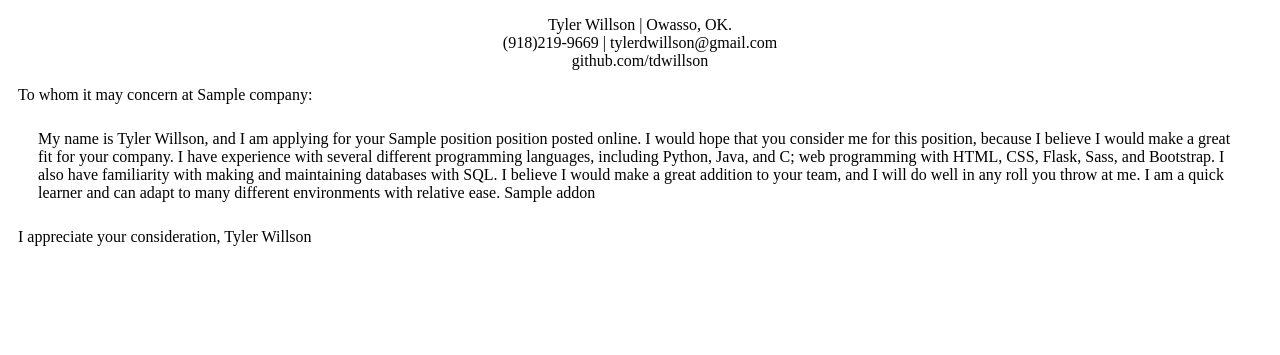
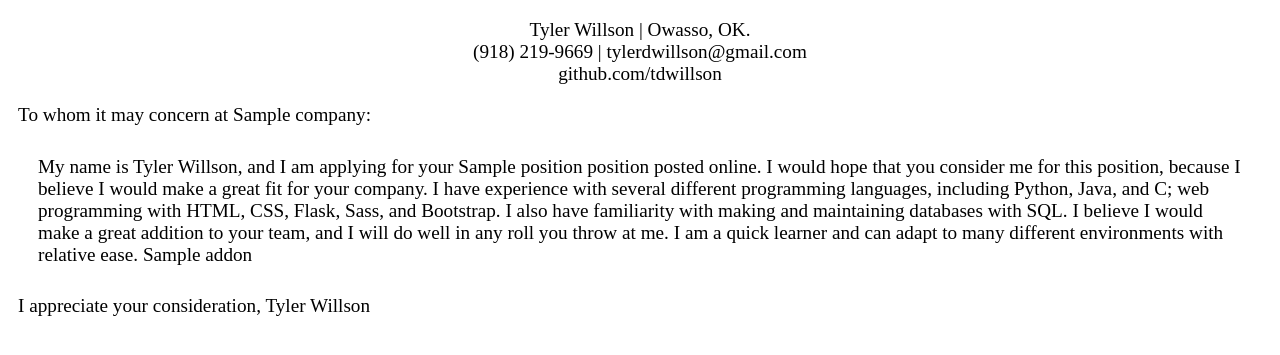
Before and after one commit to tdwillson/Cover-Letter-Generator, a Flask app: template templates/coverletter.html in a window 1280 px wide. Shown: the top 355 px of the page. Run offline with Flask 2, Linux system fonts and the light colour scheme; the template is opened without the code that fills it: most values are stand-ins (such as "Sample title", 1, 10 or a date in 2020).

Commit message:
Increased cover letter font size

```diff
--- a/templates/coverletter.html
+++ b/templates/coverletter.html
@@ -20,8 +20,12 @@
         {
             margin: 10px;
         }
+        p
+        {
+            font-size: larger;
+        }
     </style>
-    <p id="header">Tyler Willson | Owasso, OK. <br>(918)219-9669 | tylerdwillson@gmail.com<br>github.com/tdwillson</p>
+    <p id="header">Tyler Willson | Owasso, OK. <br>(918) 219-9669 | tylerdwillson@gmail.com<br>github.com/tdwillson</p>
     <p id="intro">To whom it may concern at {{ company }}: </p>
     <p id="body">
         My name is Tyler Willson, and I am applying for your {{ position }} position posted online.
```
Also changed, not shown: letters.db.
